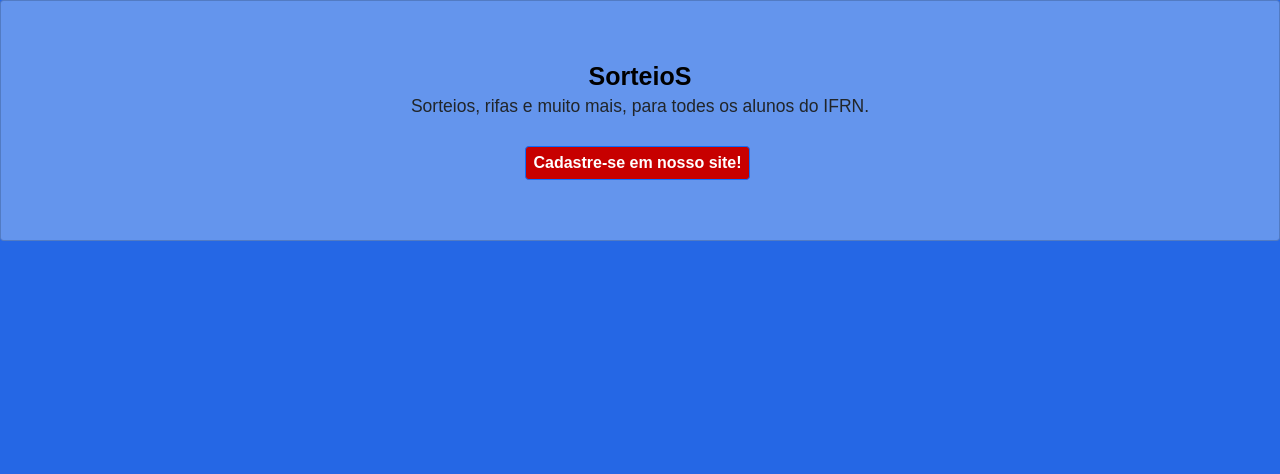
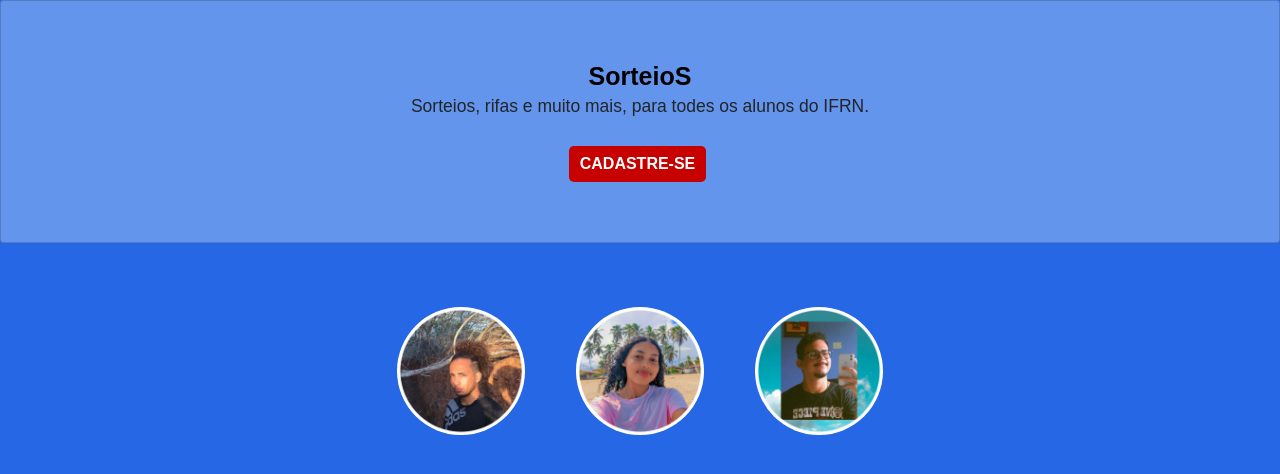
Before and after one commit to Odalag/SorteioS, a Django app: page /sobre/ in a window 1280 px wide. Shown: the part 136-610 px from the top of the page. Run offline with Django 4.2, Linux system fonts and the light colour scheme.

Commit message:
Atualização na página sobre

```diff
--- a/base/static/style.css
+++ b/base/static/style.css
@@ -43,6 +43,7 @@
     max-width: 500px;
     display: block;
     margin-top: 5%;
+    margin-bottom: 5%;
     margin-left: auto;
     margin-right: auto;
     padding: 20px 50px 20px 50px;
@@ -86,6 +87,10 @@
     background: var(--color-secundary);
   }
 
+  #cadastro {
+    background: var(--color-primary);
+  }
+
   .botoes {
     margin-left: auto;
   }
@@ -121,8 +126,23 @@
   .carousel {
     display: inline-block;
     max-width: 30%;
-    margin-left: 40px;
+    margin-left: 2%;
     margin-top: 5%;
+  }
+
+  #perfil {
+    display: inline-block;
+    max-width: 10%;
+    margin-left: 2%;
+    margin-right: 2%;
+    margin-top: 5%;
+    border-radius: 50%;
+  }
+
+  #sobre {
+    display: flex;
+    justify-content: center;
+    align-items: center;
   }
 
   li {
--- a/base/templates/sobre.html
+++ b/base/templates/sobre.html
@@ -43,7 +43,19 @@
 
         <h3 class="card-text">Sorteios, rifas e muito mais, para todes os alunos do IFRN.</h3>
         <br>
-        <a href="#" class="btn btn-primary">Cadastre-se em nosso site!</a>
+        <a id="cadastro" class="btn btn-lg" href="{% url 'cadastro' %}" role="button" >CADASTRE-SE</a>
+      </div>
+    </div>
+
+    <div id="sobre">
+      <div id="perfil">
+        <img src="{% static 'images/rafael.png' %}" alt="..." class="d-block w-100">
+      </div>
+      <div id="perfil">
+        <img src="{% static 'images/luiza.png' %}" alt="..." class="d-block w-100">
+      </div>
+      <div id="perfil">
+        <img src="{% static 'images/iuri.png' %}" alt="..." class="d-block w-100">
       </div>
     </div>
 
```
Also changed, not shown: base/static/images/1.png (deleted), base/static/images/2.png (deleted), base/static/images/3.png (deleted), base/static/images/iuri.png (added), base/static/images/luiza.png (added), base/static/images/rafael.png (added).
